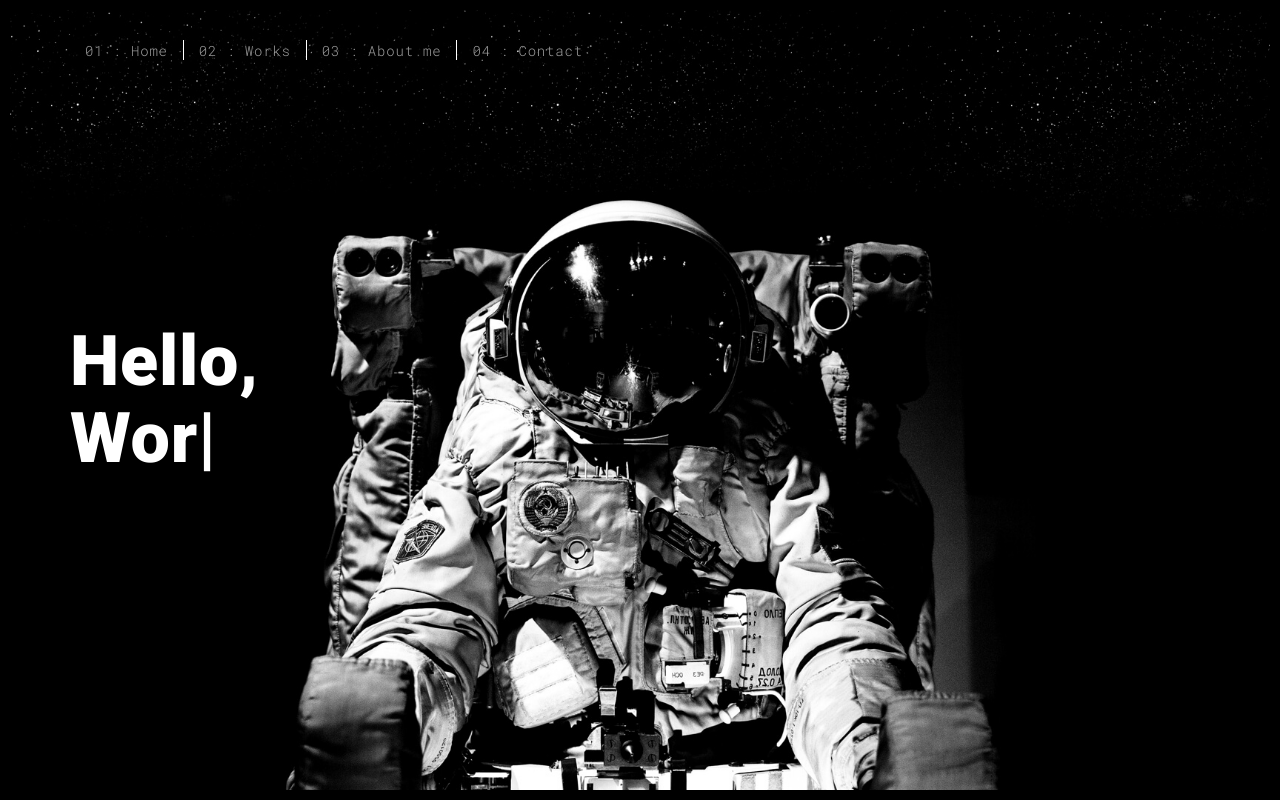
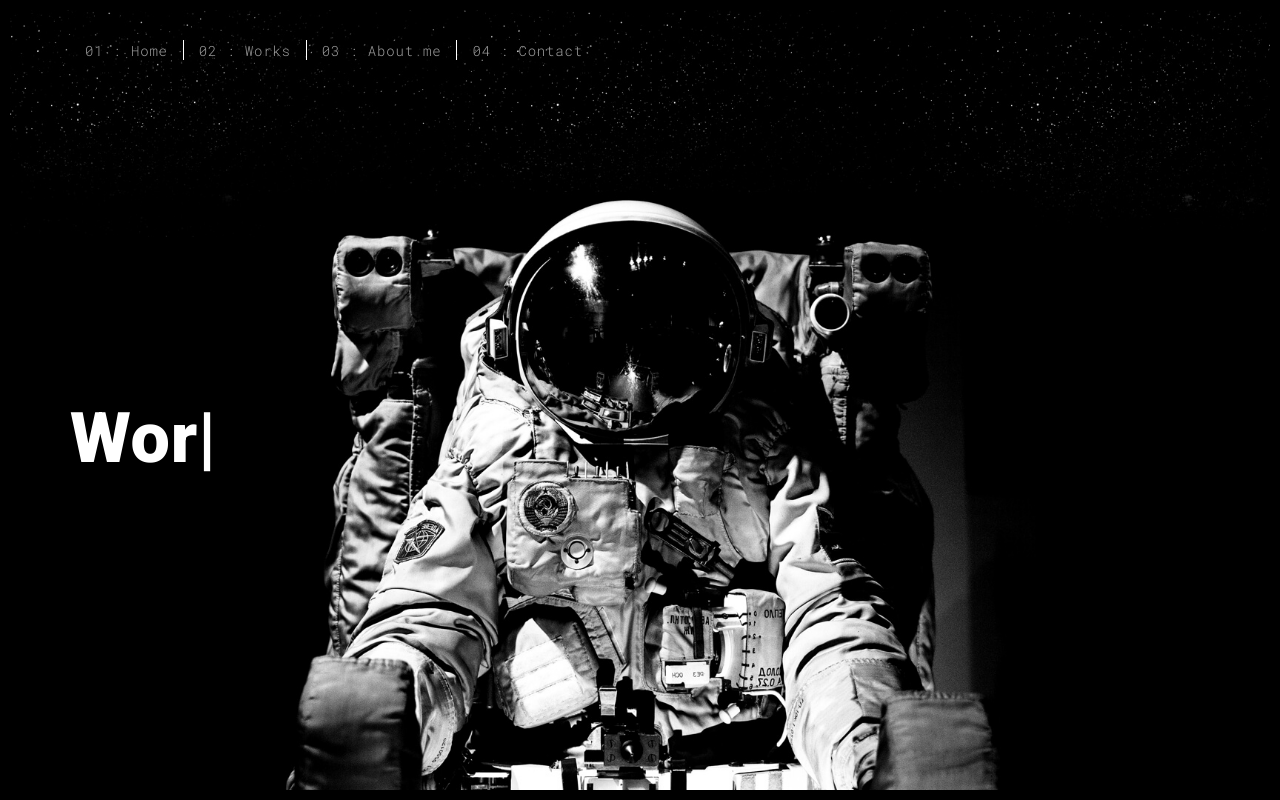
Before and after one commit to DylanHanss/portfolio, a Flask app: page / in a window 1280 px wide. Run offline with Flask 3, Linux system fonts and the light colour scheme; some libraries are stand-ins or nearby versions.

Commit message:
My portfolio website update

```diff
--- a/templates/index.html
+++ b/templates/index.html
@@ -54,7 +54,7 @@
         <div class="col-xs-12">
           <div class="hero-full-wrapper">
             <div class="text-content">
-              <h1>Hello,<br>
+              <h1><br>
                 <span id="typed-strings">
                   <span>I'm Dylan Hanss</span>
                   <span>Python Learner</span>
```
